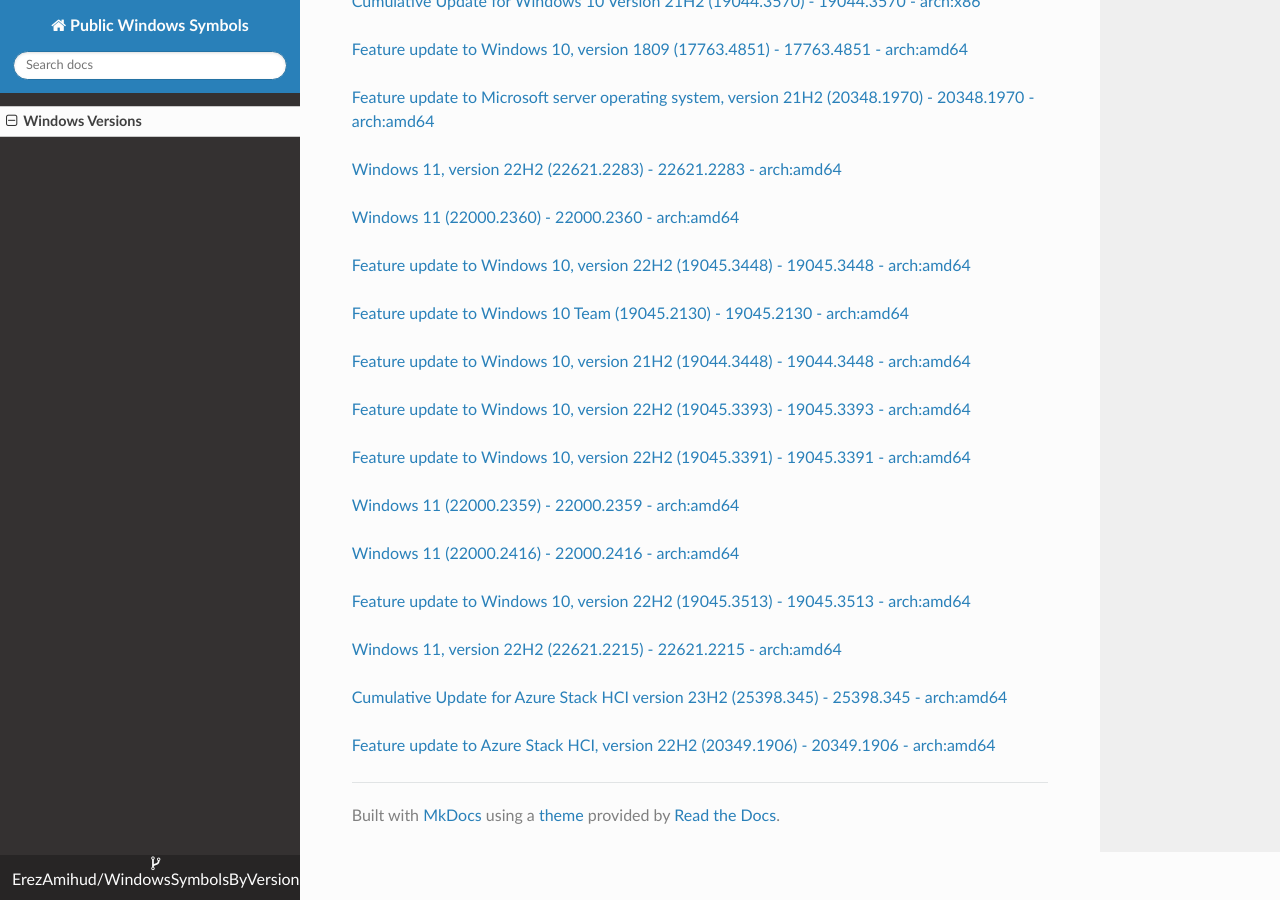
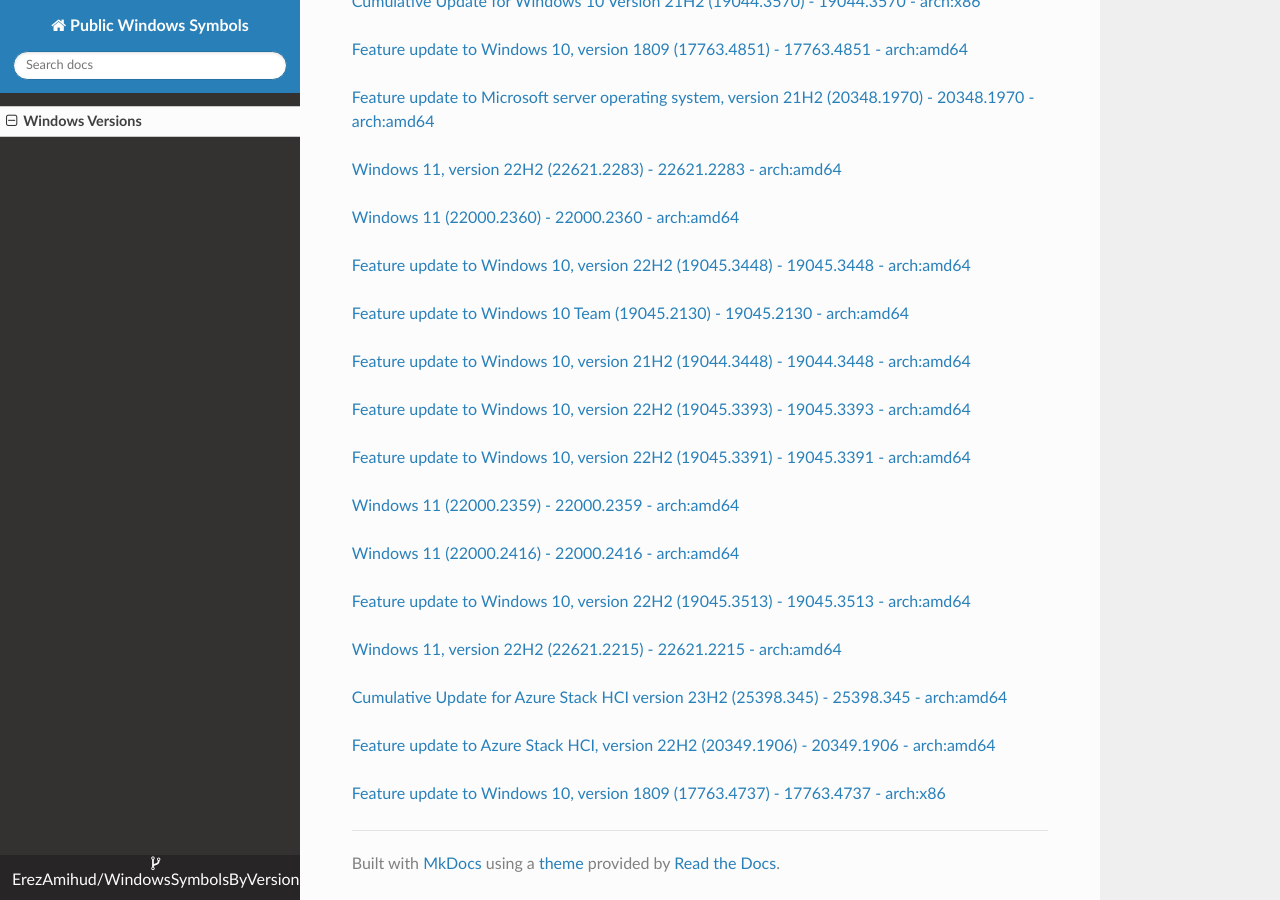
Before and after one commit to ErezAmihud/WindowsSymbolsByVersion, an MkDocs documentation site: the page built from docs/index.md, in a window 1280 px wide and 900 px high, scrolled down 25613 px. Built offline with MkDocs 1.6.1, drawn with Linux system fonts in a browser that asks for light colours; nearby versions of some CDN libraries.

Commit message:
Automated commit, add manifest for 203cf116-947d-43a5-9df0-aaf47837da69

```diff
--- a/docs/index.md
+++ b/docs/index.md
@@ -1453,3 +1453,6 @@
 
 
 [Feature update to Azure Stack HCI, version 22H2 (20349.1906) - 20349.1906 - arch:amd64](https://github.com/ErezAmihud/WindowsSymbolsByVersion/blob/main/manifests/f8bf8fd8-f027-477d-b9f0-46243b085f49.manifest)
+
+
+[Feature update to Windows 10, version 1809 (17763.4737) - 17763.4737 - arch:x86](https://github.com/ErezAmihud/WindowsSymbolsByVersion/blob/main/manifests/203cf116-947d-43a5-9df0-aaf47837da69.manifest)
```
Also changed, not shown: process_builds.json (+1 -1 lines), 1 other file.
